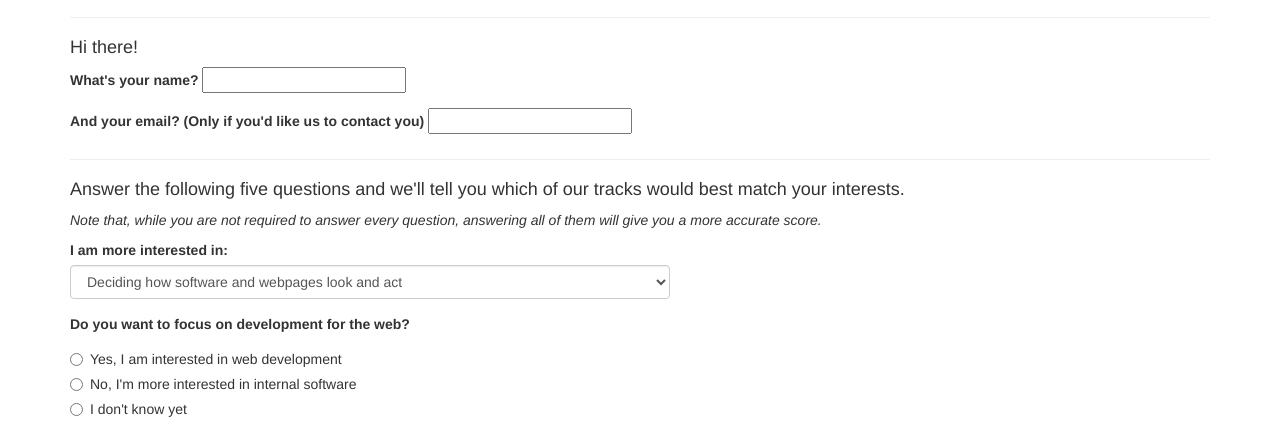
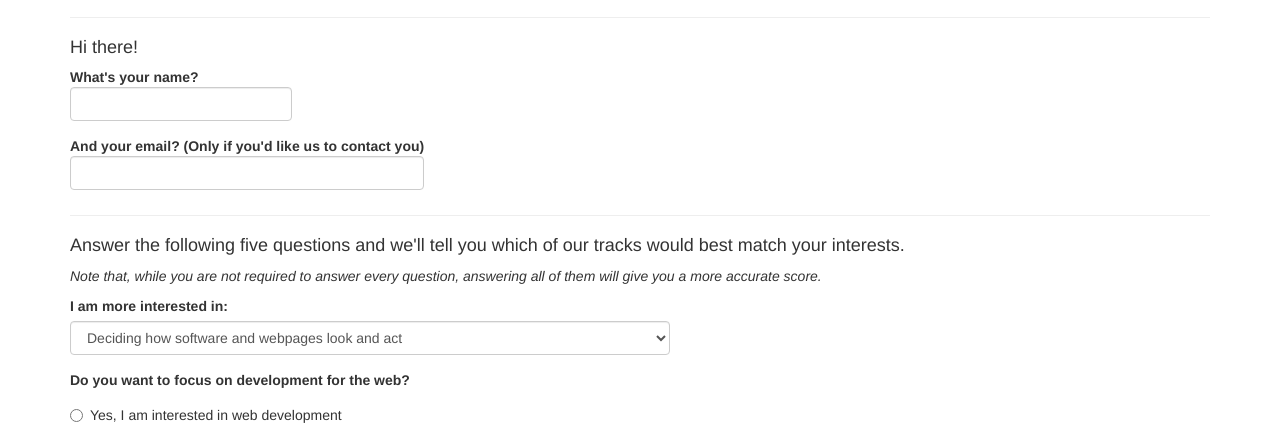
Before and after one commit to EstiShay/track-suggester, a plain HTML site: page index.html in a window 1280 px wide. Shown: the part 363-794 px from the top of the page. Drawn offline with Linux system fonts and the light colour scheme.

Commit message:
add name input to the results to personalize response.

```diff
--- a/index.html
+++ b/index.html
@@ -16,15 +16,15 @@
       <div class="student_info">
         <h4>Hi there!</h4>
         <p>
-          <label id="name">What's your name?
-            <input type="text" name="name">
+          <label for="name">What's your name?
+            <input id="name" class="form-control" type="text">
           </label>
         </p>
 
         <p>
-          <label id="name">
+          <label for="email">
             And your email? (Only if you'd like us to contact you)
-            <input type="text" name="name">
+            <input id="email" class="form-control" type="text">
           </label>
         </p>
       </div>
@@ -148,7 +148,7 @@
       </div>
 
       <div class="well" id="recs">
-        <h3>We recommend you consider the tracks with the highest points:</h3>
+        <h3><span class="name"></span>, we recommend you consider the tracks with the highest points:</h3>
         <ul>
           <!-- recommendations here -->
         </ul>
--- a/js/scripts.js
+++ b/js/scripts.js
@@ -11,7 +11,8 @@ $(document).ready(function() {
     var answer3 = $("input:radio[name=mobile]:checked").val()
     var answer4 = $("input:radio[name=biztype]:checked").val()
     var answer5 = $("input:radio[name=comfort]:checked").val()
-    // Values are integers
+    var nameInput = $("input#name").val()
+    // Answer values are integers
 
     if (answer1 === "front") {
       design += 3;
@@ -71,6 +72,8 @@ $(document).ready(function() {
     $("ul").append("<li>C#/.NET:" + cSharp + "</li>");
     $("ul").append("<li>Java/Android:" + andrJava + "</li>");
 
+    $(".name").text(nameInput);
+
     $("#recs").show();
 
     event.preventDefault();
```
